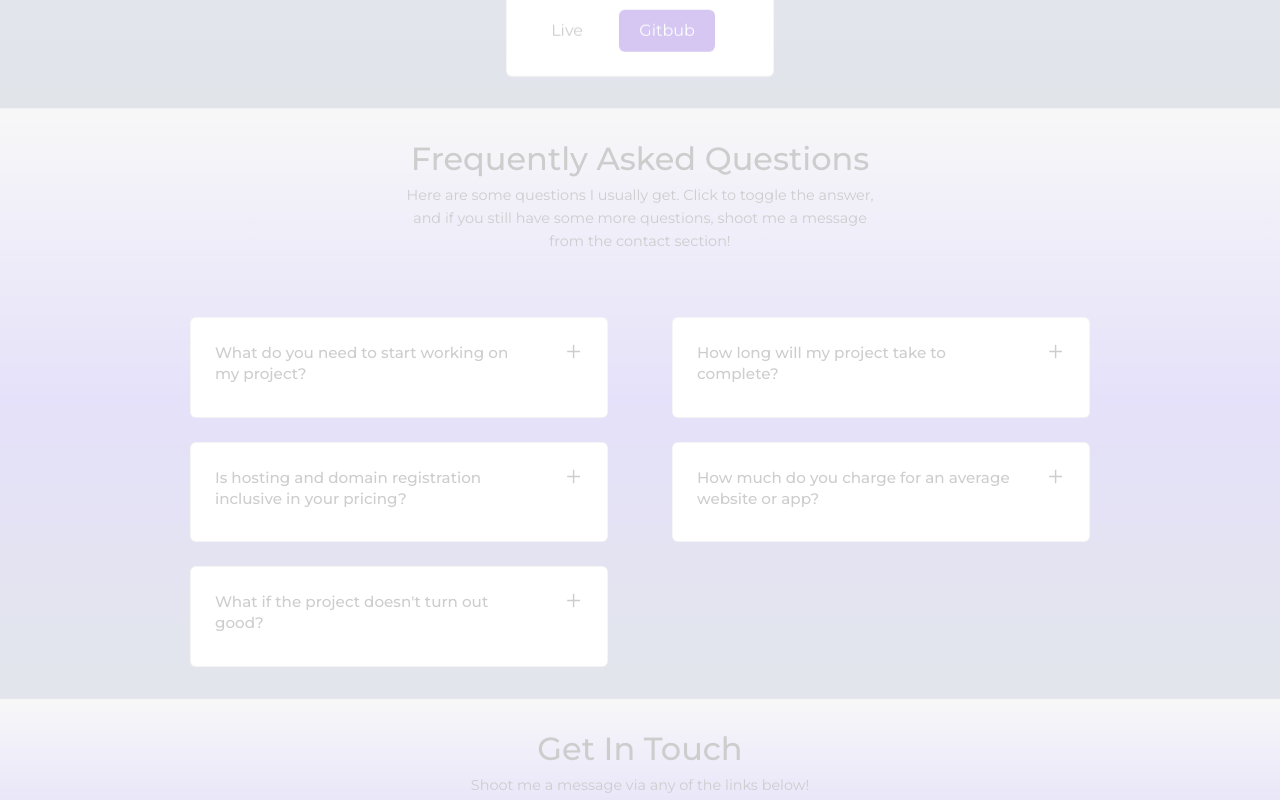
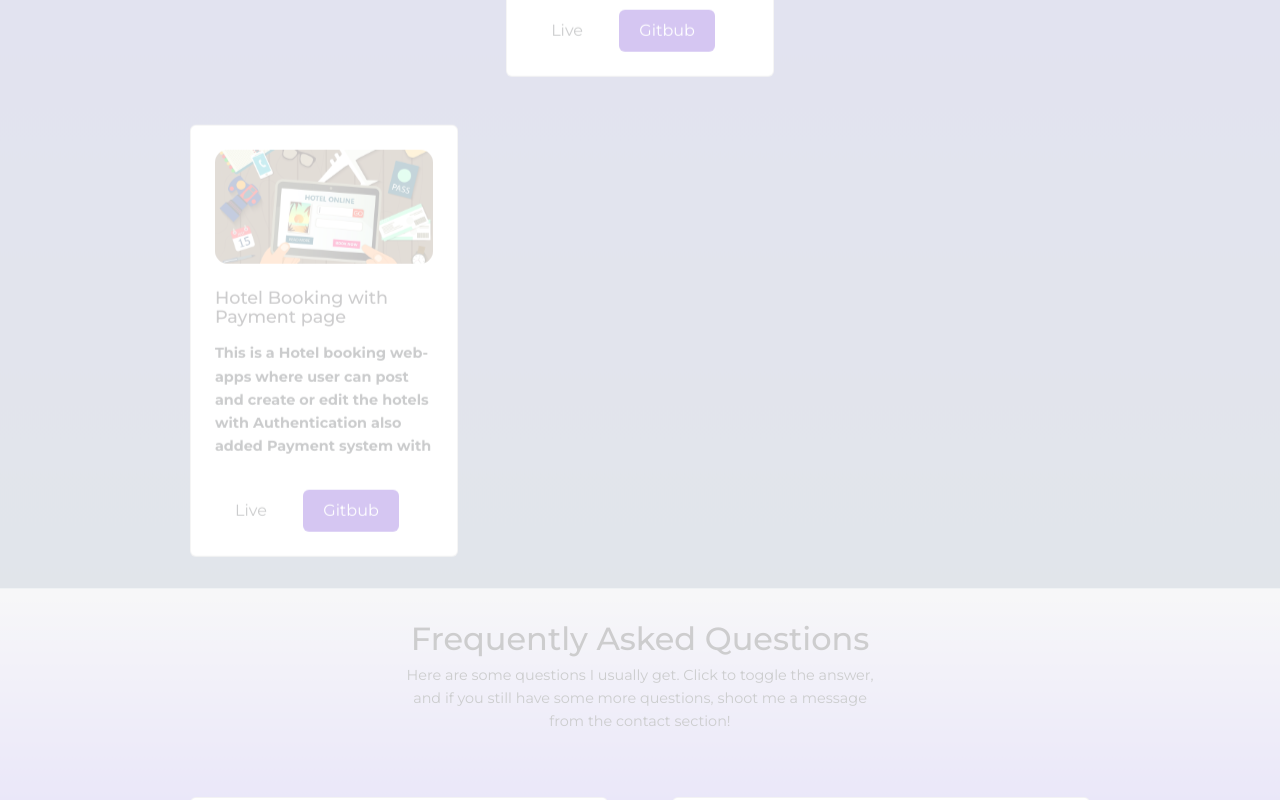
Before and after one commit to keshri522/Myportfolio, a React (Create React App) app: page / in a window 1280 px wide. Shown: the part 6240-7040 px from the top of the page. Built offline with nearby package versions, Linux system fonts and the light colour scheme.

Commit message:
added new project hotels booking

```diff
--- a/src/sections/portfolio/data.js
+++ b/src/sections/portfolio/data.js
@@ -7,7 +7,7 @@ import Capture from "../../assets/Capture.PNG";
 import Youtube from "../../assets/subscriber.png";
 import Movies from "../../assets/movies.PNG";
 import Auth from "../../assets/authtication.jpg";
-
+import hotels from "../../assets/dp hotels.jpg";
 const data = [
   {
     id: 1,
@@ -92,6 +92,15 @@ const data = [
     demo: "https://keshri522.github.io/Authrization-jwt-and-bcrypt/",
     github: "https://github.com/keshri522/Authrization-jwt-and-bcrypt",
   },
+  {
+    id: 4,
+    category: "Full Stack ",
+    image: hotels,
+    title: "Hotel Booking with Payment page",
+    desc: "This is a Hotel booking web-apps where user can post and create or edit the hotels with Authentication also added Payment system with",
+    demo: "https://keshri522.github.io/Hotel_booking/",
+    github: "https://github.com/keshri522/Hotel_booking",
+  },
 ];
 
 export default data;
```
Also changed, not shown: src/assets/dp hotels.jpg (added).
